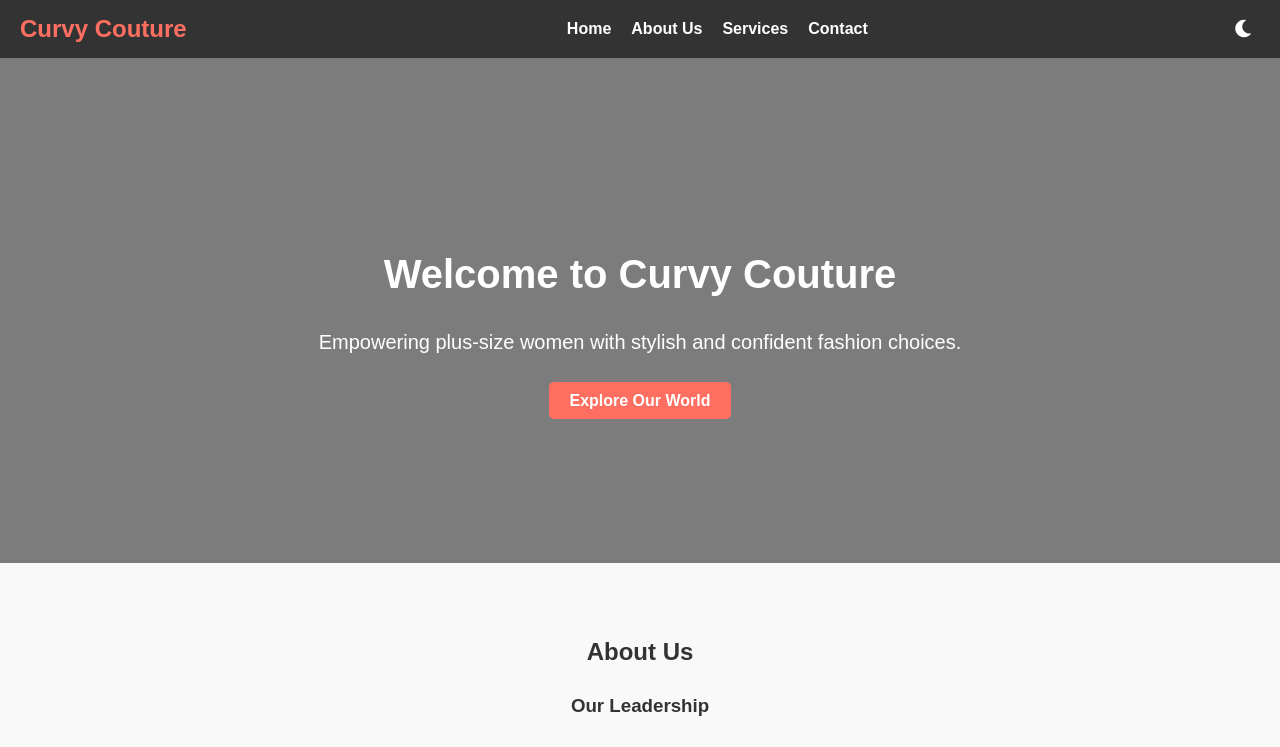
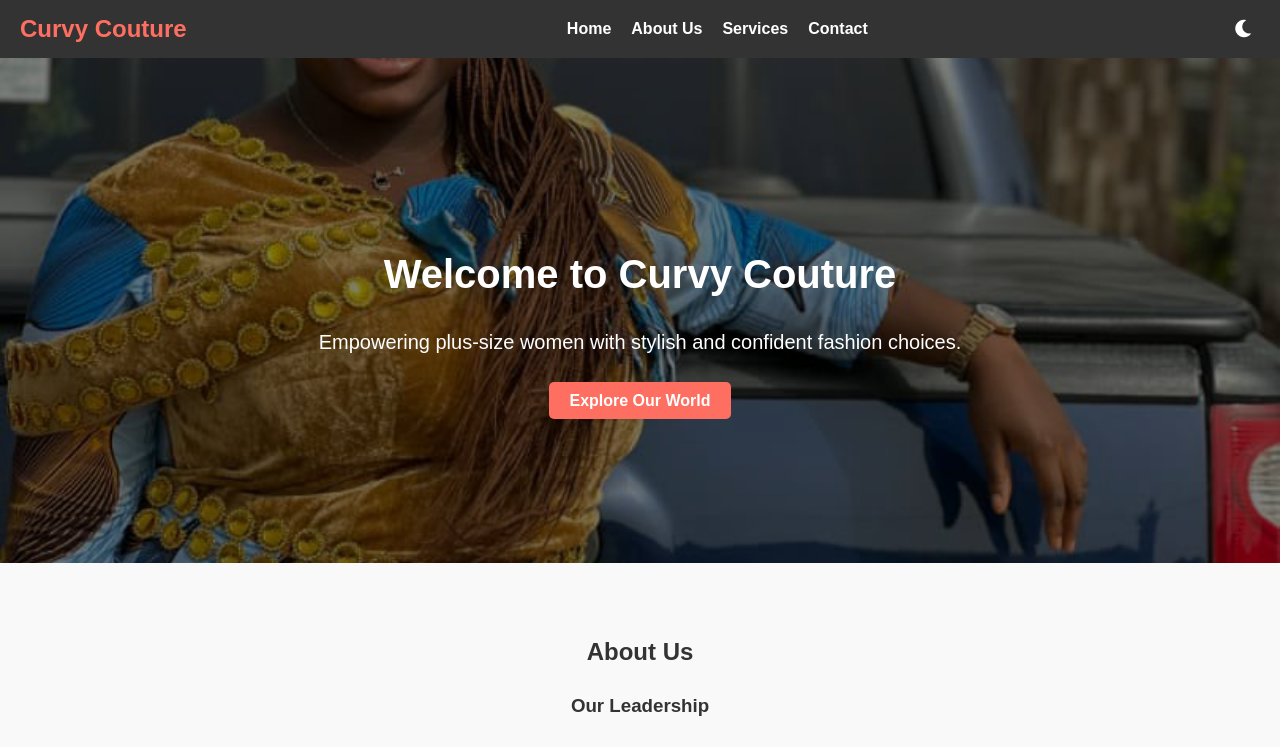
Before and after one commit to GreatKingdavid/Curvy-Couture, a plain HTML site: page index.html in a window 1280 px wide. Shown: the top 747 px of the page. Drawn offline with Linux system fonts and the light colour scheme.

Commit message:
Update styles.css

```diff
--- a/styles.css
+++ b/styles.css
@@ -68,7 +68,7 @@ body {
   }
 
   .hero {
-    background: url(ceo.jpg') no-repeat center center/cover;
+    background: url('ceo.jpg') no-repeat center center/cover;
     color: #fff;
     padding: 150px 20px;
     text-align: center;
```
